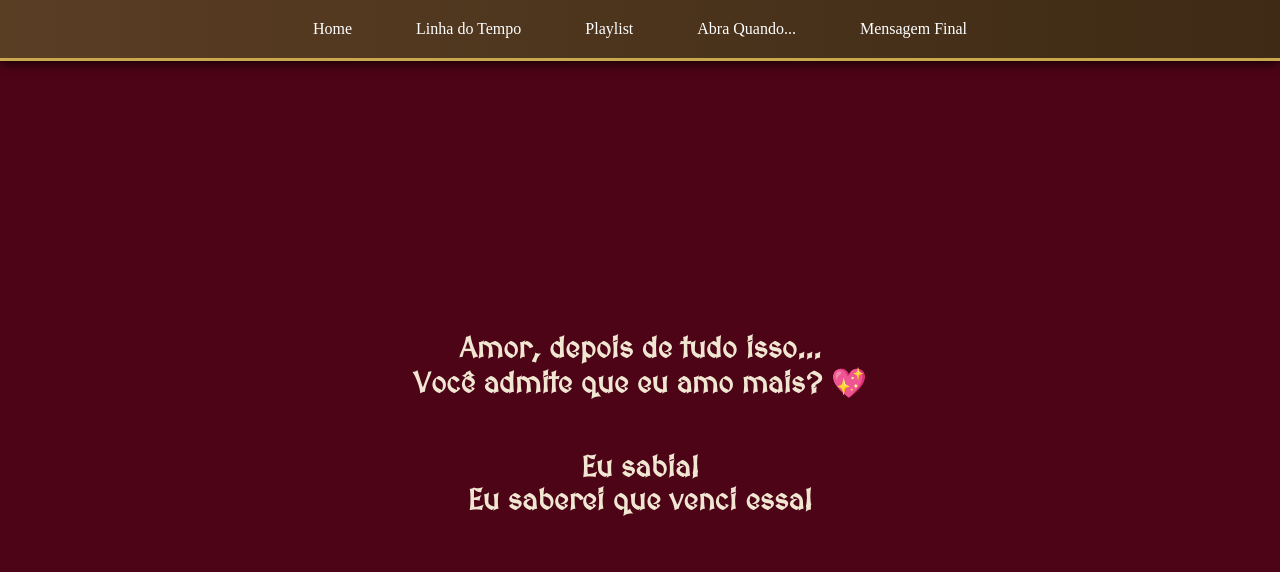
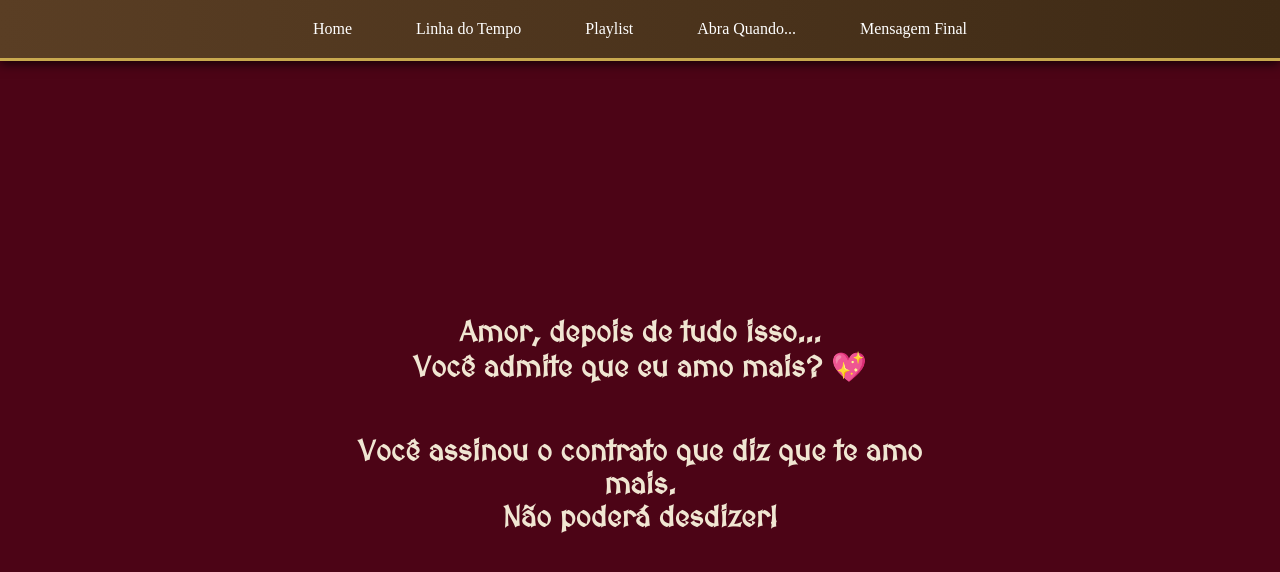
Before and after one commit to juliapinheiro42/Gift, a Next.js app: page /mensagem in a window 1280 px wide. Both pictures are taken after a click on the button "Sim". Shown: the top 572 px of the page. Built offline with nearby package versions, Linux system fonts and the light colour scheme.

Commit message:
Presente de dia dos namorados️

```diff
--- a/src/app/mensagem/page.tsx
+++ b/src/app/mensagem/page.tsx
@@ -92,8 +92,9 @@ export default function MensagemFinalPage() {
         </ButtonGroup>
       ) : (
         <Message>
-          Eu sabia! <br />
-          Eu saberei que venci essa!
+          Você assinou o contrato que diz que te amo mais. <br/>
+          Não poderá desdizer!
+
         </Message>
       )}
     </Container>
```
